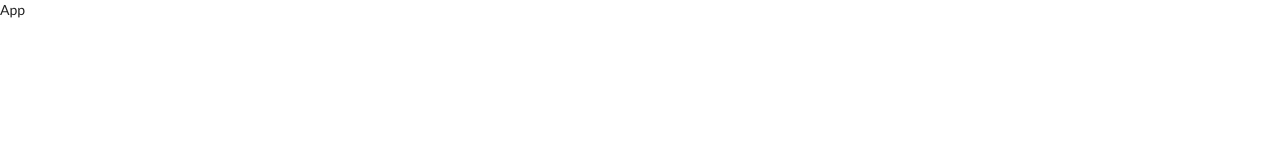
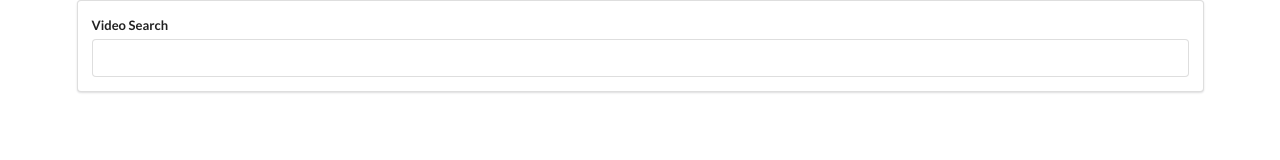
Before and after one commit to Akash1012/videos_search, a React (Create React App) app: page / in a window 1280 px wide. Shown: the top 160 px of the page. Built offline with nearby package versions, Linux system fonts and the light colour scheme.

Commit message:
add search

```diff
--- a/src/components/App.js
+++ b/src/components/App.js
@@ -1,9 +1,11 @@
 import React from 'react'
+
+import SearchBar from './searchBar'
 
 const App = () => {
     return (
-        <div>
-            App
+        <div className="ui container">
+            <SearchBar />
         </div>
     )
 }
--- /dev/null
+++ b/src/components/searchBar.js
@@ -0,0 +1,30 @@
+import React, { useState } from 'react';
+
+const SearchBar = () => {
+    const [term, setTerm] = useState('');
+
+    const onInputChange = (event) => {
+        setTerm(event.target.value)
+    }
+
+    const onFormSubmit = (event) => {
+        event.preventDefault();
+
+        // Make  a callback to parent comp.
+    }
+
+    return (
+        <div className="search-bar ui segment">
+            <form className="ui form" onSubmit={onFormSubmit}>
+                <div className="field">
+                    <label>
+                        Video Search
+                    </label>
+                    <input type='text' value={term} onChange={onInputChange} />
+                </div>
+            </form>
+        </div>
+    )
+}
+
+export default SearchBar
```
